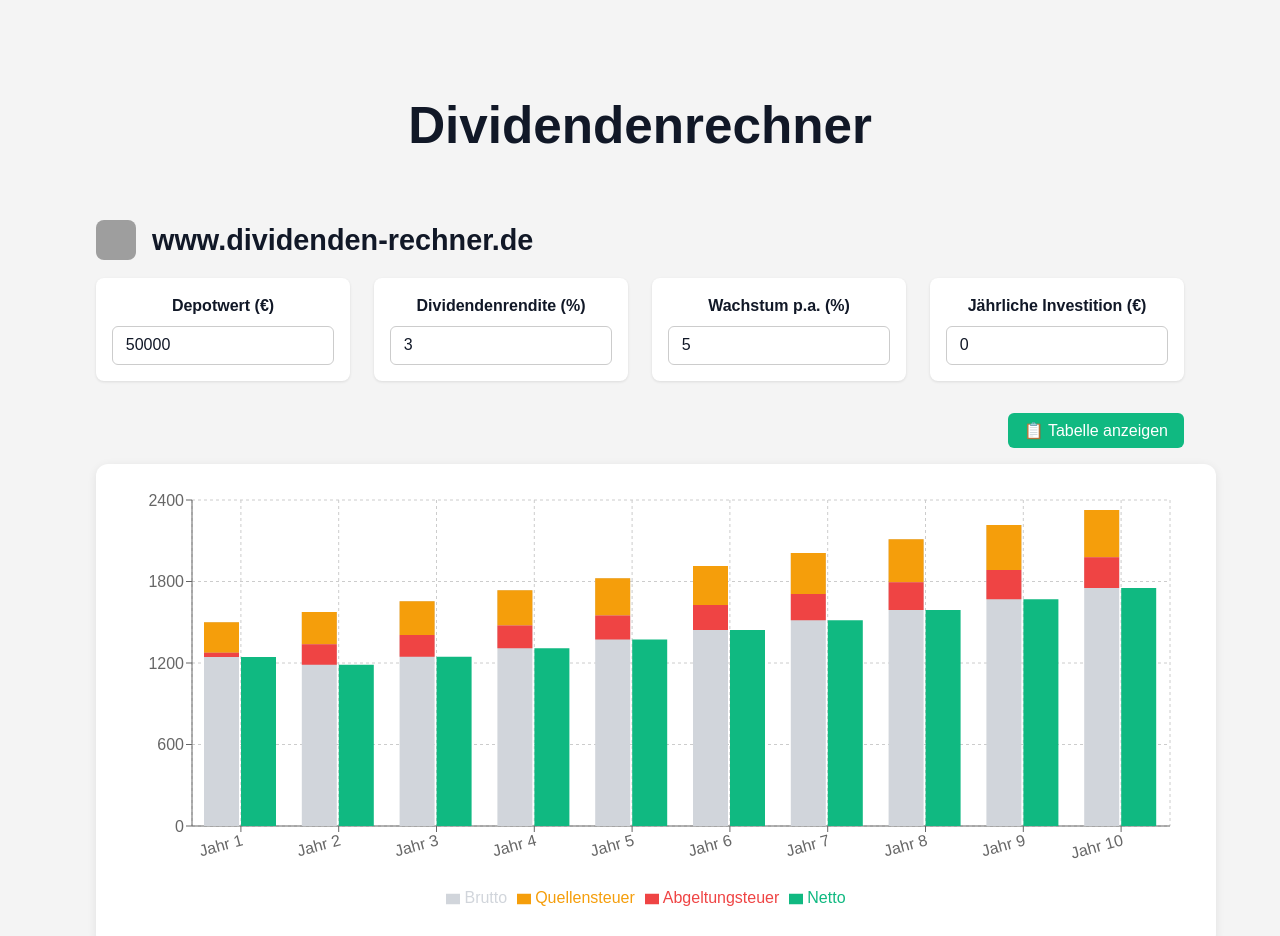
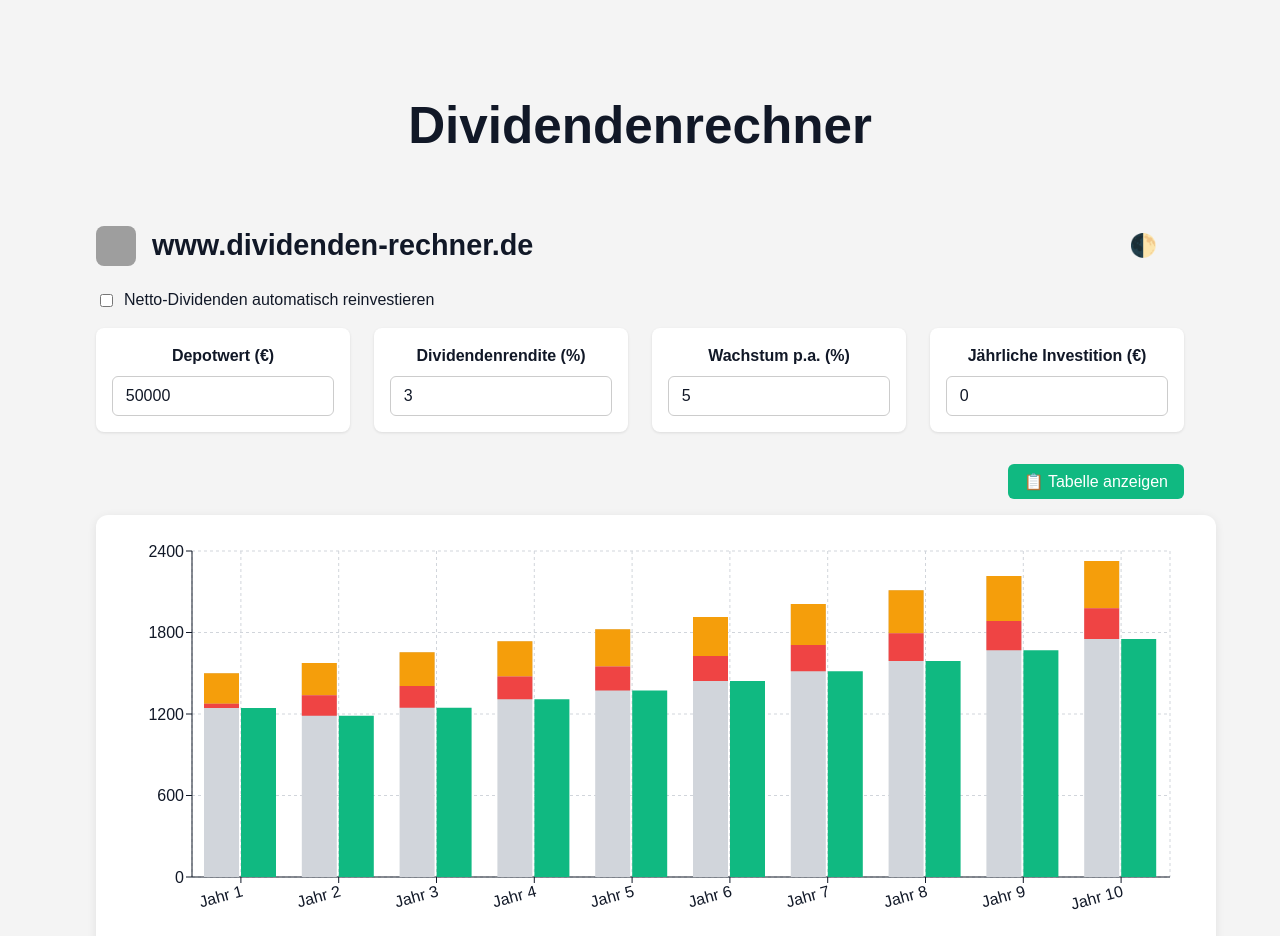
Before and after one commit to dividenden-rechner/projekt, a React (Vite) app: page / in a window 1280 px wide. Shown: the top 936 px of the page. Built offline with nearby package versions, Linux system fonts and the light colour scheme; grey boxes are pictures that could not be loaded.

Commit message:
Update DividendenChart.tsx

```diff
--- a/src/DividendenChart.tsx
+++ b/src/DividendenChart.tsx
@@ -16,6 +16,8 @@ interface ChartData {
   Quellensteuer: number;
   Abgeltungsteuer: number;
   Netto: number;
+  NurBrutto: number;
+  OhneSteuer: number;
 }
 
 const DividendenChart: React.FC = () => {
@@ -24,9 +26,10 @@ const DividendenChart: React.FC = () => {
   const [wachstum, setWachstum] = useState<number>(5.0);
   const [investition, setInvestition] = useState<number>(0);
   const [zeigeTabelle, setZeigeTabelle] = useState<boolean>(false);
+  const [reinvestiereNetto, setReinvestiereNetto] = useState<boolean>(false);
 
   useEffect(() => {
-    document.body.style.backgroundColor = '#f4f4f4';
+    document.body.style.backgroundColor = '#f4f4f4'; document.documentElement.style.backgroundColor = '#f4f4f4';
     document.body.style.color = '#111827';
     document.body.style.fontFamily = 'sans-serif';
   }, []);
@@ -41,7 +44,7 @@ const DividendenChart: React.FC = () => {
 
     const quellensteuer = brutto * 0.15;
     const nachQuellensteuer = brutto - quellensteuer;
-    const gesamteSteuerLast = 0.26375;
+    const gesamteSteuerLast = brutto >= 1000 ? 0.26375 : 0;
     const reststeuerSatz = Math.max(0, gesamteSteuerLast - 0.15);
 
     const steuerfreierBetrag = Math.min(nachQuellensteuer, verbleibenderFreibetrag);
@@ -52,7 +55,14 @@ const DividendenChart: React.FC = () => {
     if (verbleibenderFreibetrag < 0) verbleibenderFreibetrag = 0;
 
     const netto = brutto - quellensteuer - abgeltungsteuer;
-    aktuellerDepotwert += investition;
+    const nurBrutto = brutto; // rein brutto
+    const ohneSteuer = brutto - quellensteuer; // ohne Abgeltungsteuer
+
+    if (reinvestiereNetto) {
+      aktuellerDepotwert += investition + netto;
+    } else {
+      aktuellerDepotwert += investition;
+    }
 
     return {
       jahr: `Jahr ${jahr}`,
@@ -60,6 +70,8 @@ const DividendenChart: React.FC = () => {
       Quellensteuer: -parseFloat(quellensteuer.toFixed(2)),
       Abgeltungsteuer: -parseFloat(abgeltungsteuer.toFixed(2)),
       Netto: parseFloat(netto.toFixed(2)),
+      NurBrutto: parseFloat(nurBrutto.toFixed(2)),
+      OhneSteuer: parseFloat(ohneSteuer.toFixed(2)),
     };
   });
 
@@ -68,7 +80,39 @@ const DividendenChart: React.FC = () => {
       <header style={{ display: 'flex', alignItems: 'center', gap: '1rem', marginBottom: '1rem' }}>
         <img src="https://lh6.googleusercontent.com/7P-jPankkM6FkZvJm1bvZB_Zp2G_uEk8bfJXEG8lRb1JYvcl-eyO80Glg3hqztGFFL6mmjTCnl4LyeKAIjWJw6E=w16383" alt="Logo" style={{ width: '40px', height: '40px', borderRadius: '8px' }} />
         <h2 style={{ fontSize: '1.8rem', margin: 0 }}>www.dividenden-rechner.de</h2>
-      </header>
+      <button
+          onClick={() => {
+            const html = document.documentElement;
+            const isDark = html.dataset.theme === 'dark';
+            html.dataset.theme = isDark ? 'light' : 'dark';
+            document.body.style.backgroundColor = isDark ? '#f4f4f4' : '#1f2937';
+            document.body.style.color = isDark ? '#111827' : '#f9fafb';
+            document.documentElement.style.backgroundColor = isDark ? '#f4f4f4' : '#1f2937';
+          }}
+          style={{
+            marginLeft: 'auto',
+            background: 'none',
+            border: 'none',
+            fontSize: '1.4rem',
+            cursor: 'pointer',
+            color: 'inherit'
+          }}
+          aria-label="Toggle Dark Mode"
+        >
+          🌓
+        </button>
+</header>
+
+      <div style={{ marginBottom: '1rem' }}>
+        <label style={{ display: 'flex', alignItems: 'center', gap: '0.5rem', fontWeight: 500 }}>
+          <input
+            type="checkbox"
+            checked={reinvestiereNetto}
+            onChange={() => setReinvestiereNetto(!reinvestiereNetto)}
+          />
+          Netto-Dividenden automatisch reinvestieren
+        </label>
+      </div>
 
       <div style={{ display: 'grid', gridTemplateColumns: 'repeat(auto-fit, minmax(220px, 1fr))', gap: '1.5rem', marginBottom: '2rem' }}>
         {[{
@@ -80,13 +124,21 @@ const DividendenChart: React.FC = () => {
         }, {
           label: 'Jährliche Investition (€)', value: investition, set: setInvestition
         }].map(({ label, value, set }, idx) => (
-          <div key={idx} style={{ display: 'flex', flexDirection: 'column', background: '#ffffff', borderRadius: '0.5rem', padding: '1rem', boxShadow: '0 1px 3px rgba(0, 0, 0, 0.1)' }}>
+          <div key={idx} style={{ display: 'flex', flexDirection: 'column', background: document.documentElement.dataset.theme === 'dark' ? '#374151' : '#ffffff', borderRadius: '0.5rem', padding: '1rem', boxShadow: '0 1px 3px rgba(0, 0, 0, 0.1)' }}>
             <label style={{ fontWeight: 600, marginBottom: '0.5rem', color: '#111827' }}>{label}</label>
             <input
               type="number"
               value={value}
-              onChange={(e) => set(parseFloat(e.target.value) || 0)}
-              style={{ padding: '0.6rem 0.8rem', border: '1px solid #ccc', borderRadius: '0.375rem', fontSize: '1rem', color: '#111827', backgroundColor: '#ffffff', outline: 'none' }}
+              onChange={(e) => {
+              const value = e.target.value;
+              const parsed = parseFloat(value);
+              if (value === '') {
+                set(0);
+              } else if (!isNaN(parsed) && parsed >= 0) {
+                set(parsed);
+              }
+            }}
+              style={{ padding: '0.6rem 0.8rem', border: '1px solid #ccc', borderRadius: '0.375rem', fontSize: '1rem', color: document.documentElement.dataset.theme === 'dark' ? '#f9fafb' : '#111827', backgroundColor: document.documentElement.dataset.theme === 'dark' ? '#1f2937' : '#ffffff', outline: 'none' }}
             />
           </div>
         ))}
@@ -102,8 +154,8 @@ const DividendenChart: React.FC = () => {
       </div>
 
       {zeigeTabelle ? (
-        <div style={{ background: '#ffffff', borderRadius: '0.75rem', padding: '1rem', boxShadow: '0 2px 10px rgba(0,0,0,0.08)' }}>
-          <table style={{ width: '100%', borderCollapse: 'collapse', fontSize: '0.9rem', color: '#111827' }}>
+        <div style={{ background: document.documentElement.dataset.theme === 'dark' ? '#374151' : '#ffffff', borderRadius: '0.75rem', padding: '1rem', boxShadow: '0 2px 10px rgba(0,0,0,0.08)' }}>
+          <table style={{ width: '100%', borderCollapse: 'collapse', fontSize: '0.9rem', color: document.documentElement.dataset.theme === 'dark' ? '#f9fafb' : '#111827' }}>
             <thead>
               <tr>
                 <th style={{ textAlign: 'left', padding: '0.5rem' }}>Jahr</th>
@@ -114,21 +166,21 @@ const DividendenChart: React.FC = () => {
               {daten.map((d) => (
                 <tr key={d.jahr}>
                   <td style={{ padding: '0.5rem' }}>{d.jahr}</td>
-                  <td style={{ padding: '0.5rem', textAlign: 'right' }}>{d.Netto.toFixed(2)} €</td>
+                  <td style={{ padding: '0.5rem', textAlign: 'right' }}>{d.Netto.toLocaleString('de-DE', { minimumFractionDigits: 2, maximumFractionDigits: 2 })} €</td>
                 </tr>
               ))}
             </tbody>
           </table>
         </div>
       ) : (
-        <div style={{ width: '100%', minHeight: 450, backgroundColor: '#ffffff', borderRadius: '0.75rem', padding: '1rem', boxShadow: '0 2px 10px rgba(0,0,0,0.08)' }}>
+        <div style={{ width: '100%', minHeight: 450, backgroundColor: document.documentElement.dataset.theme === 'dark' ? '#374151' : '#ffffff', borderRadius: '0.75rem', padding: '1rem', boxShadow: '0 2px 10px rgba(0,0,0,0.08)' }}>
           <ResponsiveContainer width="100%" height={450}>
             <BarChart data={daten} margin={{ top: 20, right: 30, left: 20, bottom: 20 }} barCategoryGap={10} barGap={2}>
-              <CartesianGrid strokeDasharray="3 3" />
-              <XAxis dataKey="jahr" interval={0} angle={-15} textAnchor="end" height={60} />
-              <YAxis />
-              <Tooltip formatter={(value: number) => `${value.toFixed(2)} €`} />
-              <Legend />
+              <CartesianGrid strokeDasharray="3 3" stroke={document.documentElement.dataset.theme === 'dark' ? '#4b5563' : '#d1d5db'} />
+              <XAxis dataKey="jahr" interval={0} angle={-15} textAnchor="end" height={60} stroke={document.documentElement.dataset.theme === 'dark' ? '#e5e7eb' : '#111827'} />
+              <YAxis stroke={document.documentElement.dataset.theme === 'dark' ? '#e5e7eb' : '#111827'} />
+              <Tooltip formatter={(value: number) => `${value.toLocaleString('de-DE', { minimumFractionDigits: 2, maximumFractionDigits: 2 })} €`} contentStyle={{ backgroundColor: document.documentElement.dataset.theme === 'dark' ? '#1f2937' : '#ffffff', borderColor: document.documentElement.dataset.theme === 'dark' ? '#4b5563' : '#ccc', color: document.documentElement.dataset.theme === 'dark' ? '#f9fafb' : '#111827' }} />
+              <Legend wrapperStyle={{ color: document.documentElement.dataset.theme === 'dark' ? '#e5e7eb' : '#111827' }} />
               <Bar dataKey="Brutto" stackId="a" fill="#d1d5db" barSize={35} />
               <Bar dataKey="Quellensteuer" stackId="a" fill="#f59e0b" barSize={35} />
               <Bar dataKey="Abgeltungsteuer" stackId="a" fill="#ef4444" barSize={35} />
```
